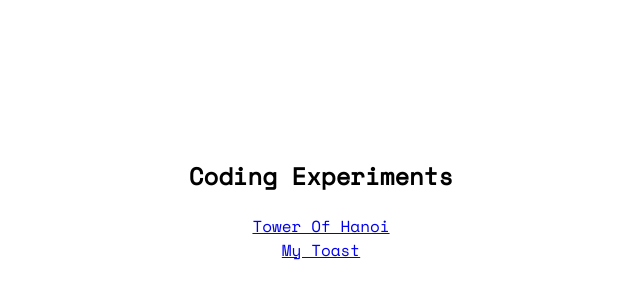
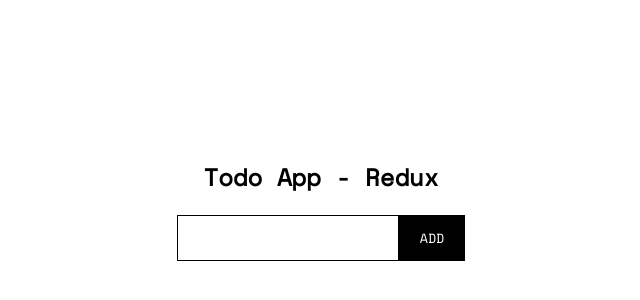
Before and after one commit to PahanPerera/coding-experiments, a React (Create React App) app: page /todo-app-redux in a window 1280 px wide. Shown: the part 200-500 px from the top of the page, without its empty margins (319-959 px from the left). Built offline with nearby package versions, Linux system fonts and the light colour scheme.

Commit message:
basic todo app with redux

```diff
--- a/package.json
+++ b/package.json
@@ -3,8 +3,10 @@
   "version": "0.0.1",
   "private": true,
   "dependencies": {
+    "@reduxjs/toolkit": "^1.6.2",
     "react": "^17.0.2",
     "react-dom": "^17.0.2",
+    "react-redux": "^7.2.5",
     "react-router-dom": "^5.3.0",
     "react-scripts": "4.0.3"
   },
--- a/src/App.js
+++ b/src/App.js
@@ -2,6 +2,7 @@ import { lazy, Suspense } from "react";
 import Home from "./home/Main";
 import { BrowserRouter as Router, Switch, Route } from "react-router-dom";
 import MyToastPage from "./my-toast/Main";
+import TodoAppRedux from "./todo-app-redux/Main";
 
 const TowerOfHanoi = lazy(() => import("./tower-of-hanoi/Main"));
 
@@ -18,6 +19,9 @@ function App() {
           <Route path="/my-toast">
             <MyToastPage />
           </Route>
+          <Route path="/todo-app-redux">
+            <TodoAppRedux />
+          </Route>
           <Route path="/">
             <Home />
           </Route>
--- a/src/home/Main.js
+++ b/src/home/Main.js
@@ -13,6 +13,9 @@ function Home() {
           <li>
             <Link to="/my-toast">My Toast</Link>
           </li>
+          <li>
+            <Link to="/todo-app-redux">Todo App - Redux</Link>
+          </li>
         </ul>
       </nav>
     </main>
--- a/src/index.css
+++ b/src/index.css
@@ -3,6 +3,7 @@ body {
   font-family: "Space Mono", monospace;
 }
 
-button {
+button,
+input {
   font-family: "Space Mono", monospace;
 }
--- /dev/null
+++ b/src/todo-app-redux/Main.js
@@ -0,0 +1,19 @@
+import { Provider } from "react-redux";
+import styles from "./Main.module.css";
+import AddTodo from "./todo-app/AddTodo";
+import TodoList from "./todo-app/TodoList";
+import { store } from "./todo-state/store";
+
+function TodoAppRedux() {
+  return (
+    <Provider store={store}>
+      <main className={styles.container}>
+        <h2>Todo App - Redux</h2>
+        <AddTodo />
+        <TodoList />
+      </main>
+    </Provider>
+  );
+}
+
+export default TodoAppRedux;
--- /dev/null
+++ b/src/todo-app-redux/Main.module.css
@@ -0,0 +1,9 @@
+.container {
+  margin: 0 1rem;
+  display: flex;
+  flex-direction: column;
+  justify-content: center;
+  align-items: center;
+  height: 100vh;
+  text-align: center;
+}
--- /dev/null
+++ b/src/todo-app-redux/todo-app/AddTodo.js
@@ -0,0 +1,31 @@
+import { useState } from "react";
+import { useDispatch } from "react-redux";
+import { addTodo } from "../todo-state/todosSlice";
+import styles from "./AddTodo.module.css";
+
+function AddTodo() {
+  const [text, setText] = useState("");
+  const dispatch = useDispatch();
+
+  const handleAddTodo = () => {
+    dispatch(addTodo(text));
+    setText("");
+  };
+
+  const handleEnterPressed = (e) => {
+    if (e.key === "Enter") handleAddTodo();
+  };
+
+  return (
+    <div className={styles.form}>
+      <input
+        value={text}
+        onChange={(e) => setText(e.target.value)}
+        onKeyDown={handleEnterPressed}
+      />
+      <button onClick={handleAddTodo}>ADD</button>
+    </div>
+  );
+}
+
+export default AddTodo;
--- /dev/null
+++ b/src/todo-app-redux/todo-app/AddTodo.module.css
@@ -0,0 +1,22 @@
+.form {
+  display: flex;
+}
+
+.form input {
+  border: 1px solid black;
+  padding: 10px;
+  font-size: 16px;
+}
+
+.form input:focus {
+  outline: none;
+}
+
+.form button {
+  background: black;
+  color: white;
+  border: none;
+  padding: 0px 20px;
+  border: 1px solid black;
+  cursor: pointer;
+}
--- /dev/null
+++ b/src/todo-app-redux/todo-app/TodoList.js
@@ -0,0 +1,23 @@
+import { useDispatch } from "react-redux";
+import { useSelector } from "react-redux";
+import { markAsCompleted } from "../todo-state/todosSlice";
+import styles from "./TodoList.module.css";
+
+function TodoList() {
+  const todos = useSelector((state) => state.todos.list);
+  const dispatch = useDispatch();
+  const handleComplete = (id) => {
+    dispatch(markAsCompleted(id));
+  };
+  return (
+    <div className={styles.list}>
+      {todos.map((todo) => (
+        <p key={todo.id} onClick={() => handleComplete(todo.id)}>
+          <span>{todo.status === "COMPLETED" ? "✔️" : "⚪"}</span> {todo.text}
+        </p>
+      ))}
+    </div>
+  );
+}
+
+export default TodoList;
--- /dev/null
+++ b/src/todo-app-redux/todo-app/TodoList.module.css
@@ -0,0 +1,4 @@
+.list p {
+  text-align: left;
+  cursor: pointer;
+}
--- /dev/null
+++ b/src/todo-app-redux/todo-state/store.js
@@ -0,0 +1,8 @@
+import { configureStore } from "@reduxjs/toolkit";
+import todosReducer from "./todosSlice";
+
+export const store = configureStore({
+  reducer: {
+    todos: todosReducer,
+  },
+});
--- /dev/null
+++ b/src/todo-app-redux/todo-state/todosSlice.js
@@ -0,0 +1,23 @@
+import { createSlice } from "@reduxjs/toolkit";
+
+const todosSlice = createSlice({
+  name: "todos",
+  initialState: {
+    list: [],
+  },
+  reducers: {
+    addTodo(state, { payload }) {
+      state.list.push({
+        id: state.list.length + 1,
+        text: payload,
+        status: "PENDING",
+      });
+    },
+    markAsCompleted(state, { payload }) {
+      state.list.find((todo) => todo.id === payload).status = "COMPLETED";
+    },
+  },
+});
+
+export const { addTodo, markAsCompleted } = todosSlice.actions;
+export default todosSlice.reducer;
```
Also changed, not shown: 1 other file (tests, documents, lock files or other folders).
